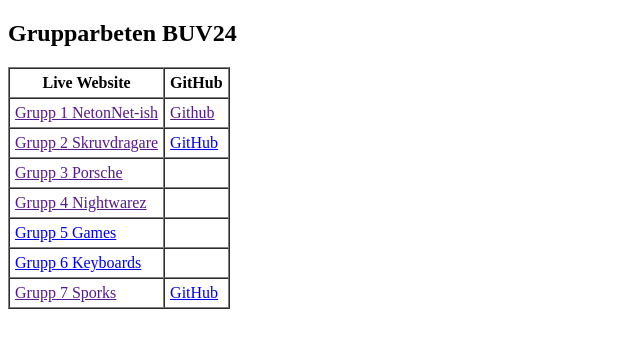
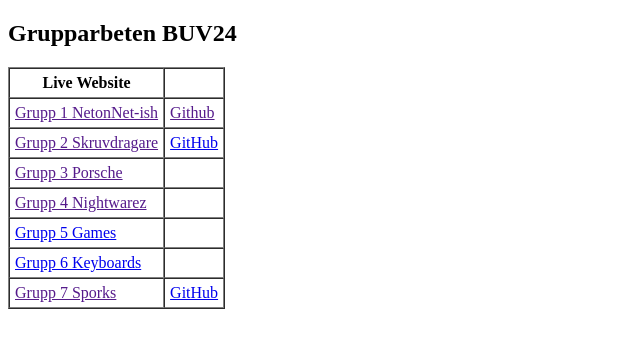
Before and after one commit to buv-24/html-css-projects, a plain HTML site: page index.html in a window 1280 px wide. Shown: the whole page, without its empty margins (0-640 px from the left). Drawn offline with Linux system fonts and the light colour scheme.

Commit message:
Update index.html

```diff
--- a/index.html
+++ b/index.html
@@ -19,7 +19,7 @@
         <table border="1" cellspacing="0" cellpadding="5">
             <tr>
                 <th>Live Website</th>
-                <th>GitHub</th>
+                <th></th>
             </tr>
             <tr>
                 <td><a href="">Grupp 1 NetonNet-ish</a></td>
```
